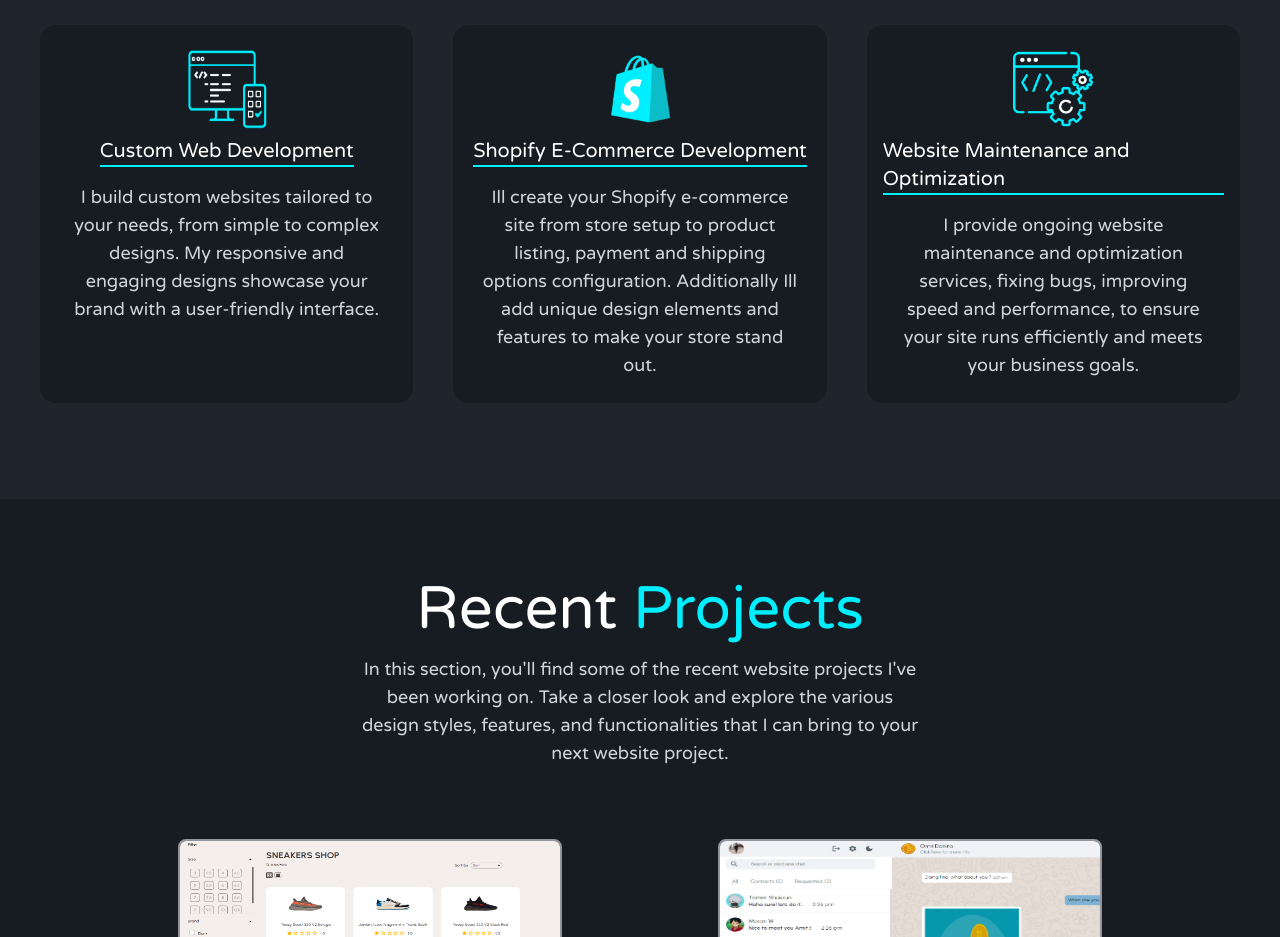
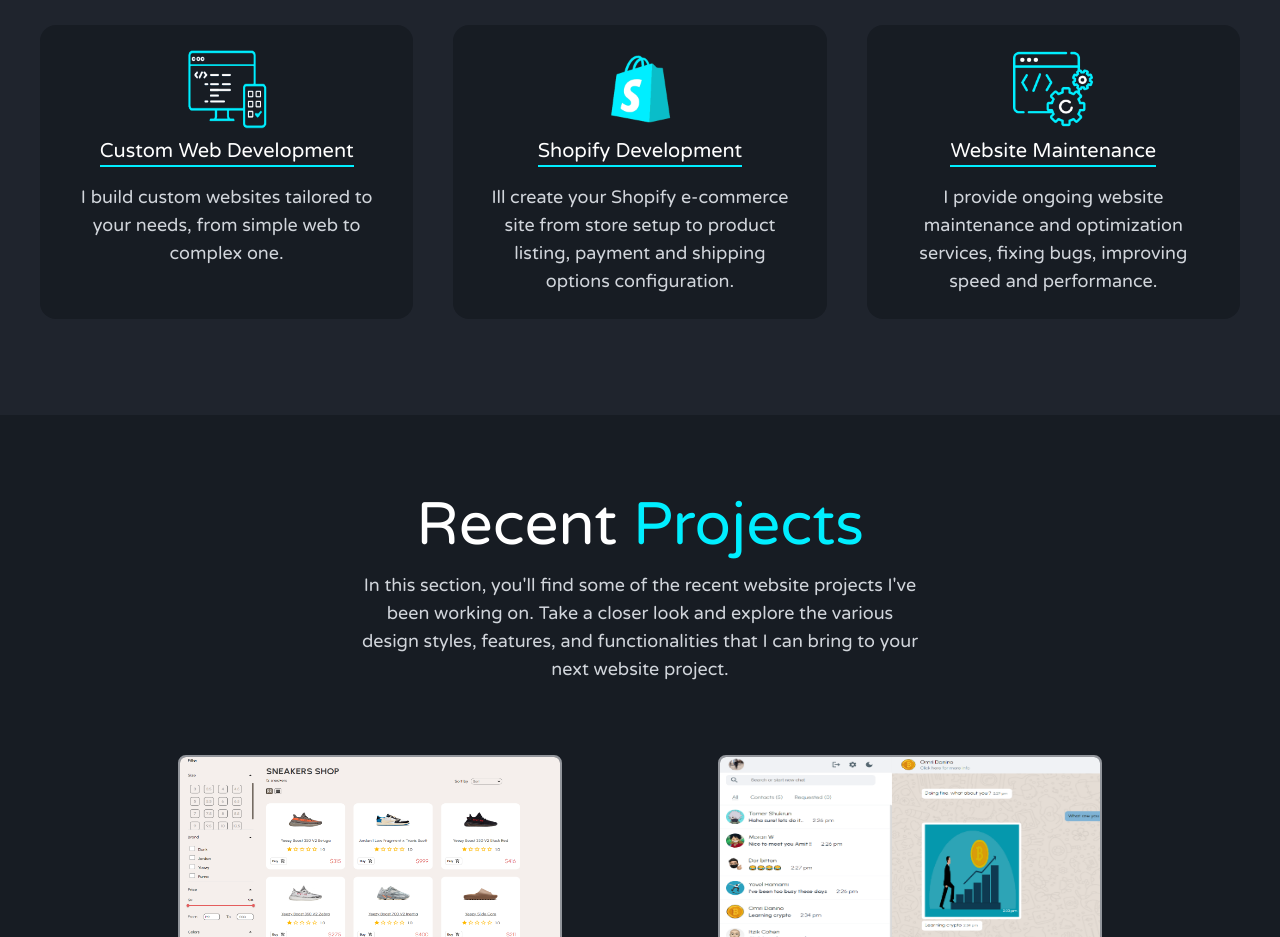
Before and after one commit to amitshuu/amitshuu-portfolio, a React (Create React App) app: page / in a window 1280 px wide. Shown: the part 1580-2517 px from the top of the page. Built offline with nearby package versions, Linux system fonts and the light colour scheme; the HTML template or start-up script is replaced by a standard one; what tailwindcss-debug-screens would draw is missing.

Commit message:
Reduced some text

```diff
--- a/src/constants/constants_links.ts
+++ b/src/constants/constants_links.ts
@@ -48,19 +48,22 @@ export const services_links = [
     serviceName: 'Custom Web Development',
     serviceIcon: webDevIcon,
     serviceDescription:
-      '  I build custom websites tailored to your needs, from simple to complex designs. My responsive and engaging designs showcase your brand with a user-friendly interface.',
+      '  I build custom websites tailored to your needs, from simple web to complex one.',
+    // My responsive and engaging designs showcase your brand with a user-friendly interface.'
   },
   {
-    serviceName: 'Shopify E-Commerce Development',
+    serviceName: 'Shopify Development',
     serviceIcon: shopify,
     serviceDescription:
-      'Ill create your Shopify e-commerce site from store setup to product listing, payment and shipping options configuration. Additionally Ill add unique design elements and features to make your store stand out.',
+      'Ill create your Shopify e-commerce site from store setup to product listing, payment and shipping options configuration.',
+    // Additionally Ill add unique design elements and features to make your store stand out.
   },
   {
-    serviceName: 'Website Maintenance and Optimization',
+    serviceName: 'Website Maintenance',
     serviceIcon: optimization,
     serviceDescription:
-      'I provide ongoing website maintenance and optimization services, fixing bugs, improving speed and performance, to ensure your site runs efficiently and meets your business goals.',
+      'I provide ongoing website maintenance and optimization services, fixing bugs, improving speed and performance.',
+    // to ensure your site runs efficiently and meets your business goals.
   },
 ];
 
```
